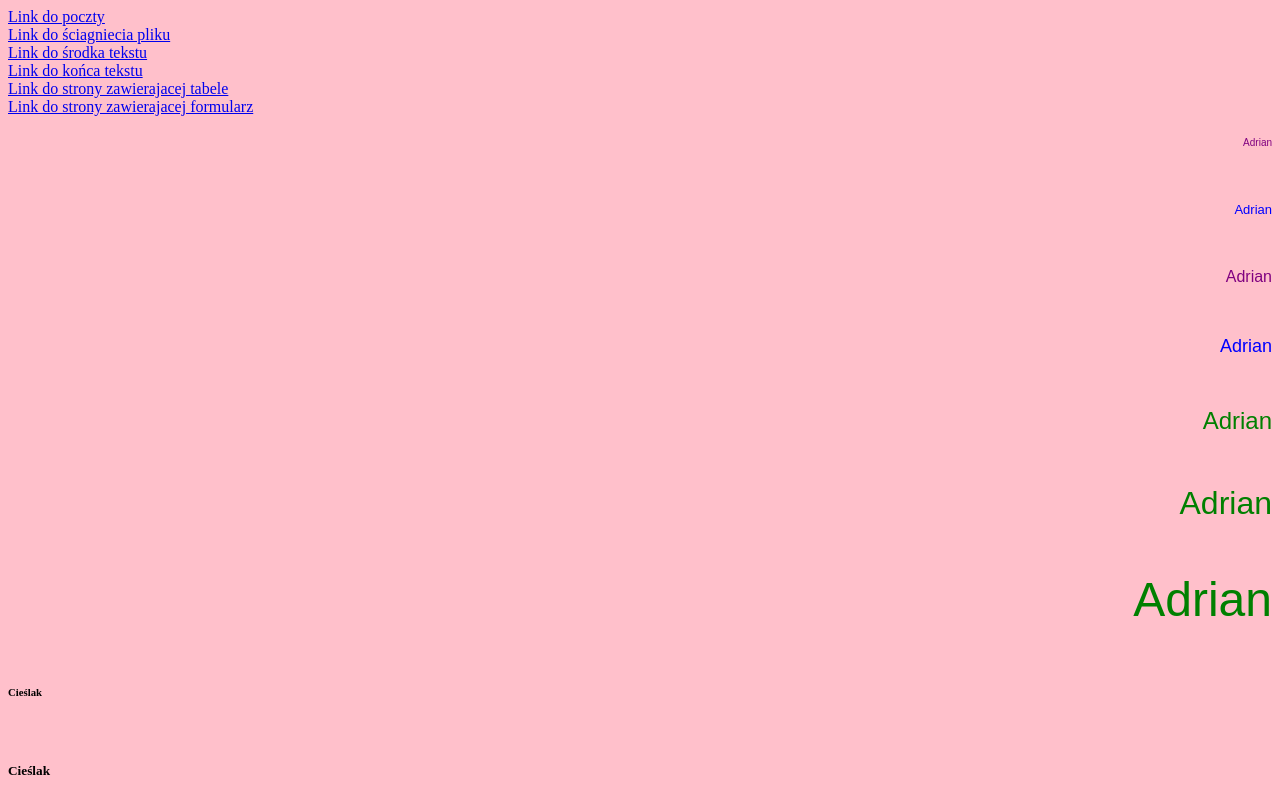
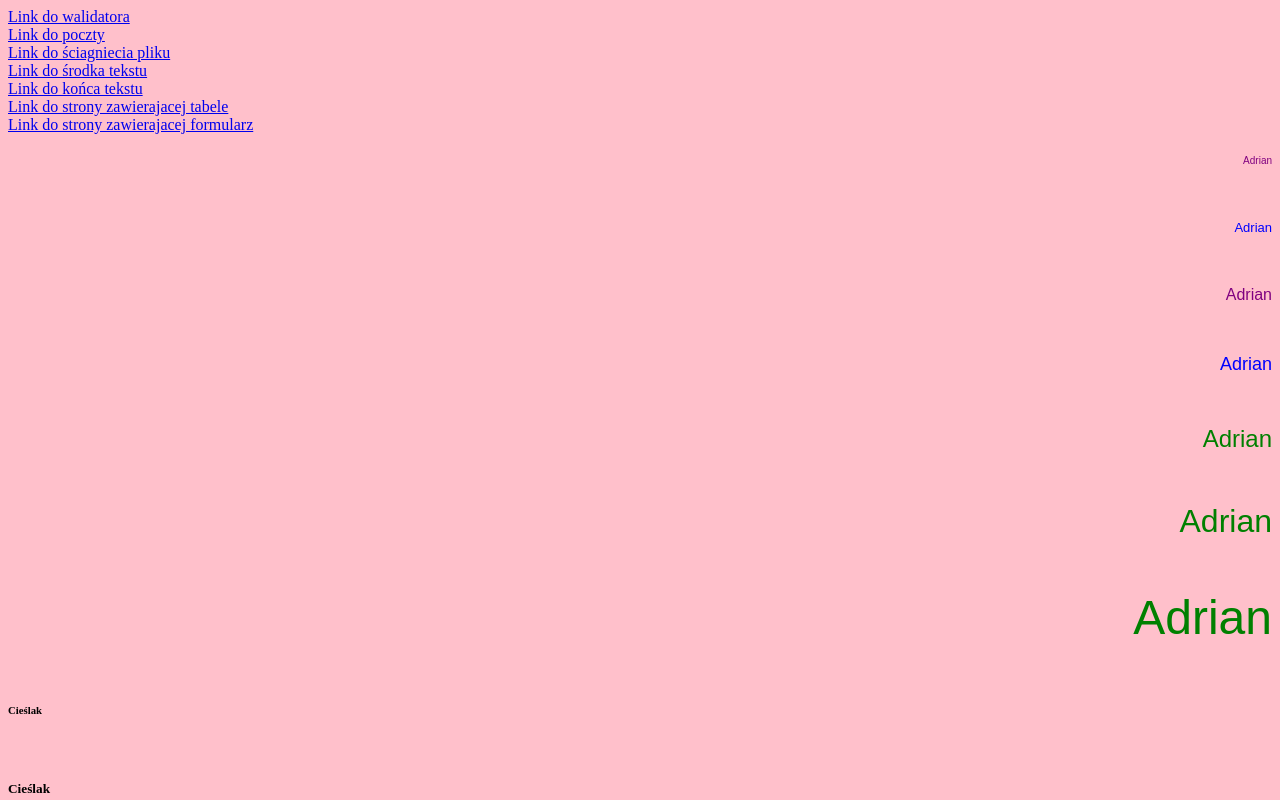
Before and after one commit to Skyeq777/witryny_i_aplikacje1, a plain HTML site: page index.html in a window 1280 px wide. Shown: the top 800 px of the page. Drawn offline with Linux system fonts and the light colour scheme.

Commit message:
Update index.html

```diff
--- a/index.html
+++ b/index.html
@@ -7,6 +7,8 @@
              </head>
               <body>
                     <a name="skok_poczatek"></a>
+
+<A href="walidator.html">Link do walidatora</A> <br>
 <A href="poczta_cieślak.html">Link do poczty</A> <br>
 <a HREF="plik_cieślak.html">Link do ściagniecia pliku</a> <br>
 <a HREF=#skok_srodek>Link do środka tekstu</a> <br>
```
